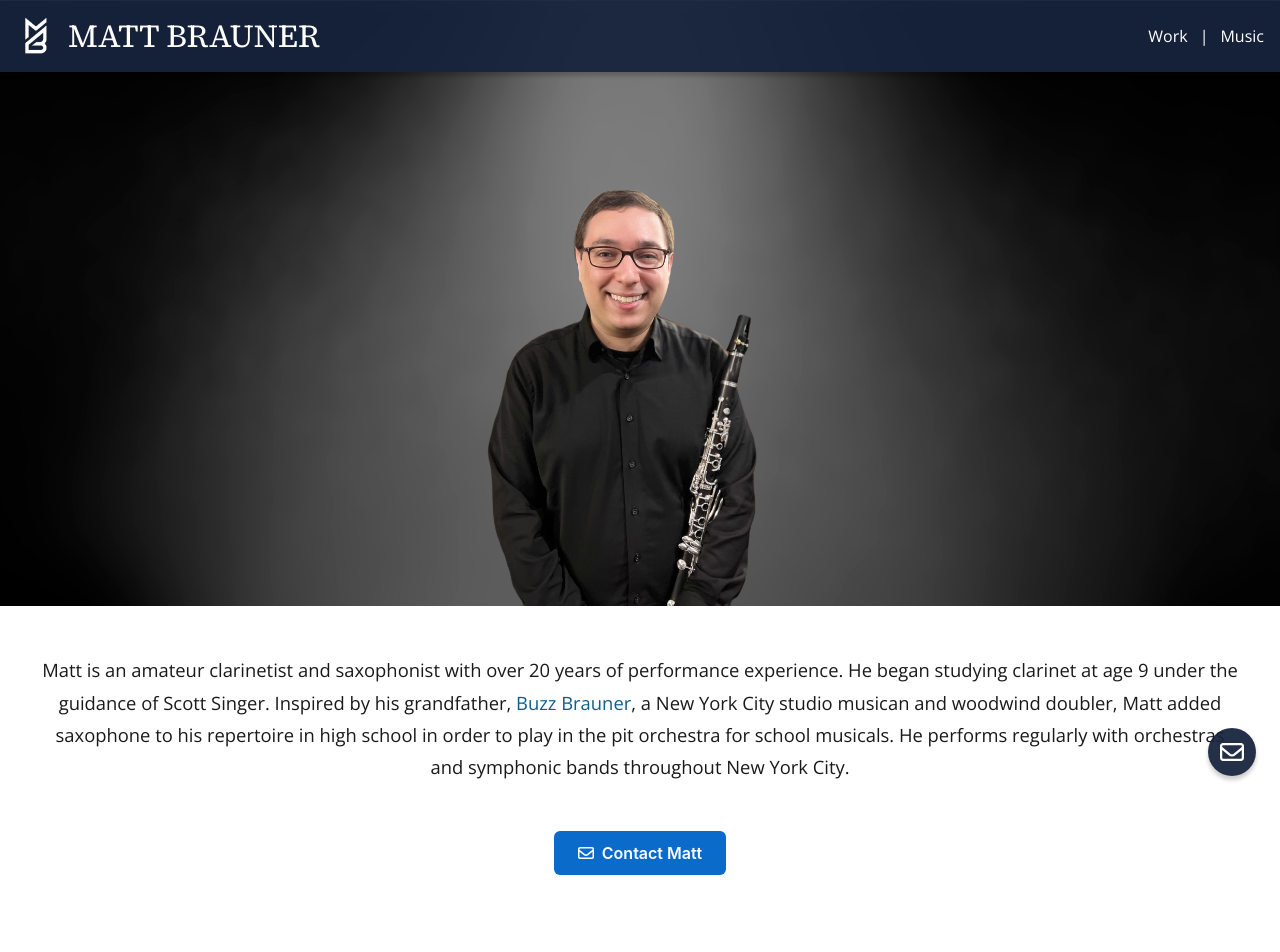
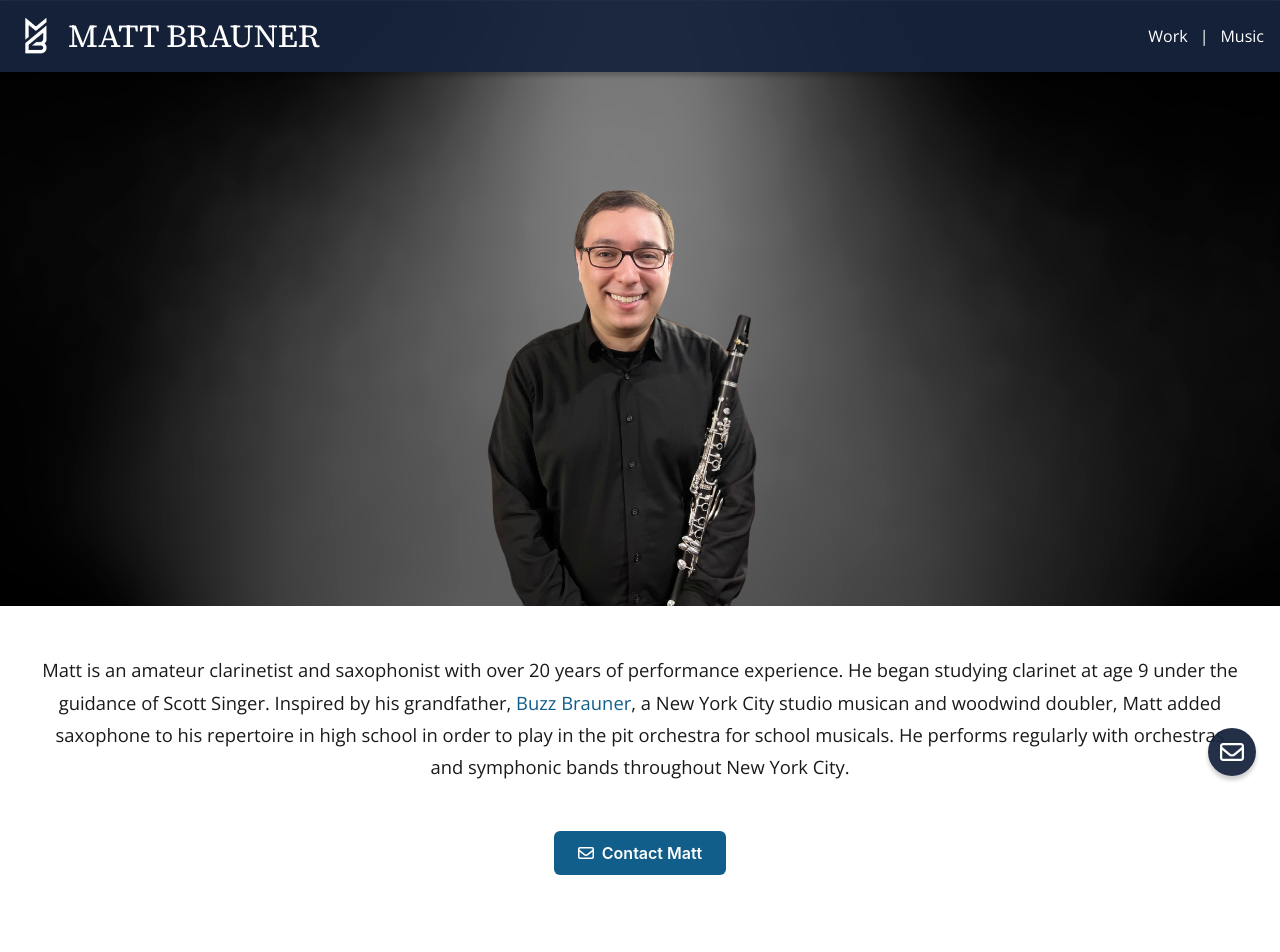
Before and after one commit to mb4828/mb-website, a Next.js app: page /music in a window 1280 px wide. Shown: the top 952 px of the page. Built offline with nearby package versions, Linux system fonts and the light colour scheme.

Commit message:
more style fixes

```diff
--- a/src/app/globals.scss
+++ b/src/app/globals.scss
@@ -133,7 +133,7 @@ a:hover {
 
 .custom-mui-button {
   color: var(--button-text-color) !important;
-  background-color: var(--button-background-color);
+  background-color: var(--button-background-color) !important;
   text-decoration: none;
   transition: filter 0.3s ease;
   z-index: 0 !important;
@@ -143,7 +143,7 @@ a:hover {
 }
 .custom-mui-button:hover {
   color: var(--button-text-color) !important;
-  background-color: var(--button-background-color);
+  background-color: var(--button-background-color) !important;
   text-decoration: none;
   filter: brightness(110%) !important;
 }
```
